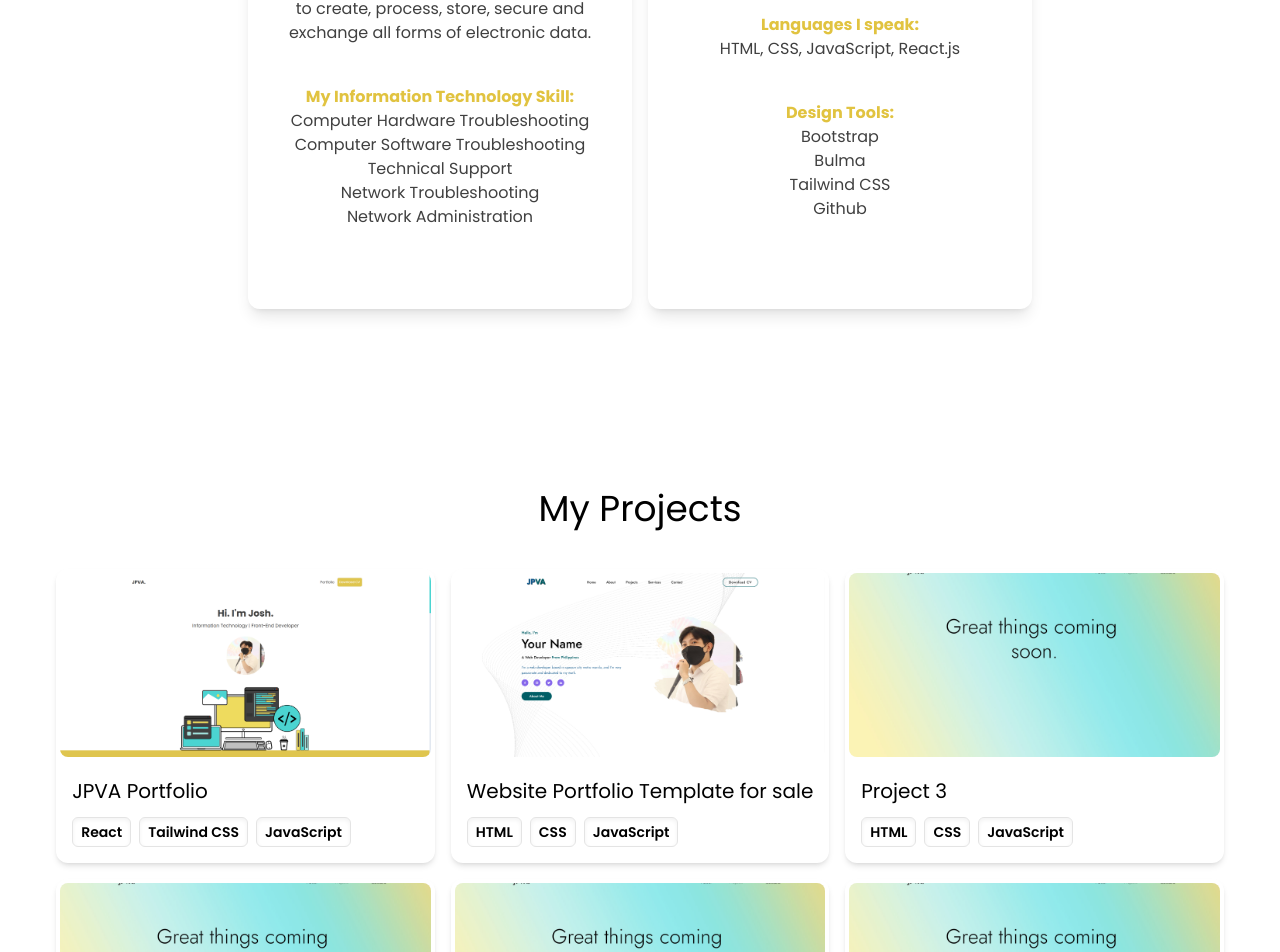
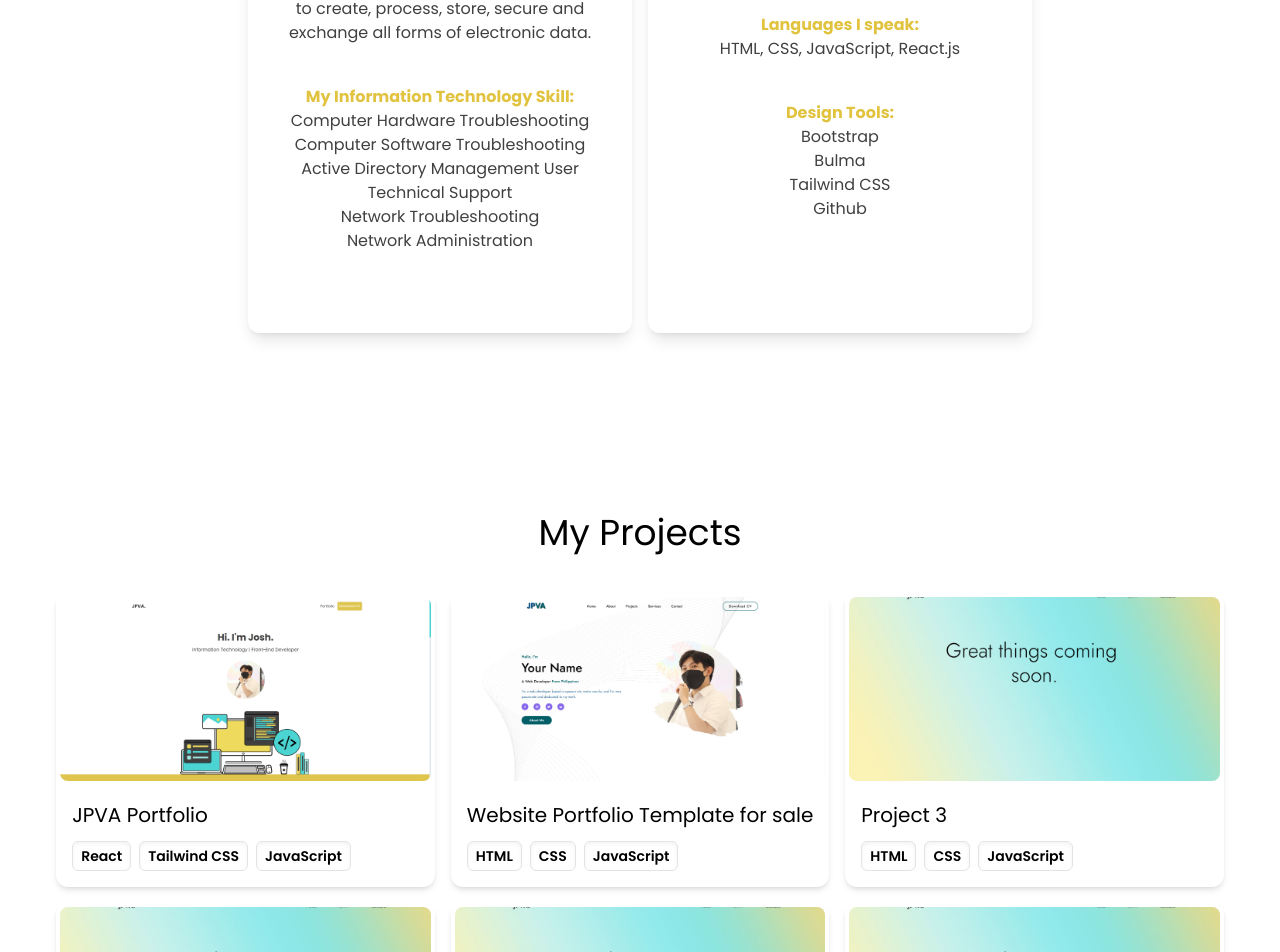
Before and after one commit to joshpatrickz/JPVA-Portfolio, a React (Create React App) app: page / in a window 1280 px wide. Shown: the part 1575-2527 px from the top of the page. Built offline with nearby package versions, Linux system fonts and the light colour scheme; the HTML template or start-up script is replaced by a standard one.

Commit message:
Update Skill.jsx

```diff
--- a/src/components/Skill.jsx
+++ b/src/components/Skill.jsx
@@ -25,6 +25,7 @@ const Skill = () => {
             </h2>
             <p>Computer Hardware Troubleshooting</p>
             <p>Computer Software Troubleshooting</p>
+            <p>Active Directory Management User</p>
             <p>Technical Support</p>
             <p>Network Troubleshooting</p>
             <p>Network Administration</p>
```
